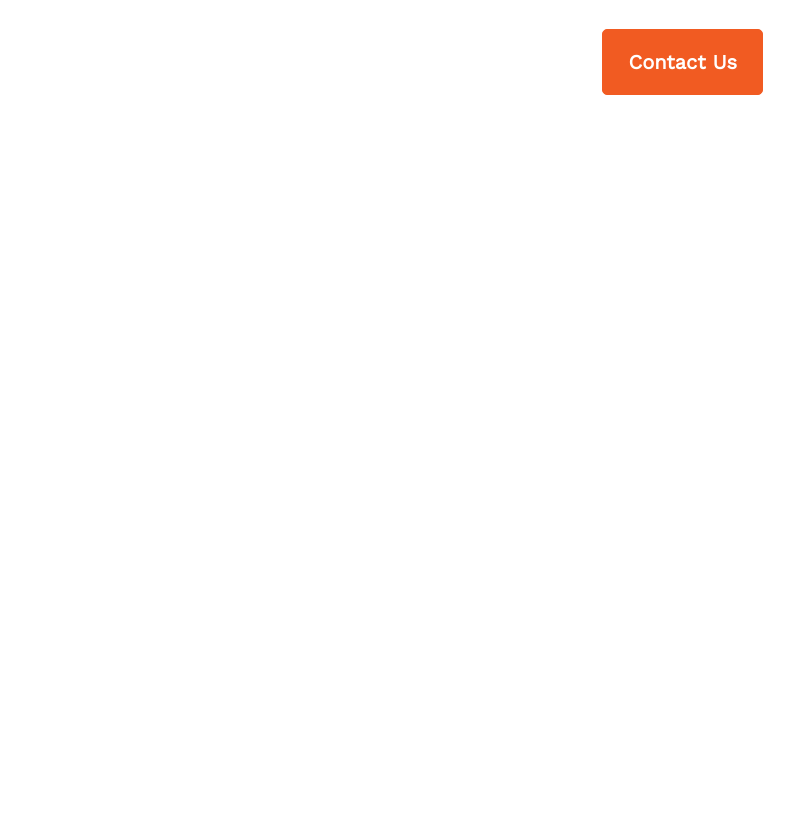
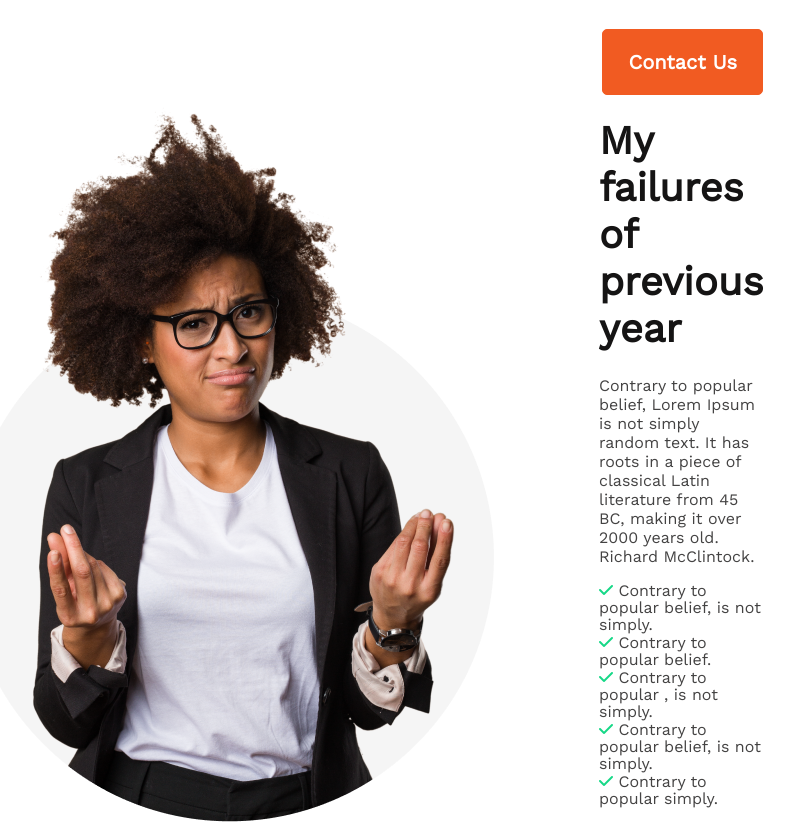
Before and after one commit to hnmahamud/new-year-new-me, a plain HTML site: page index.html in a window 1280 px wide. Shown: the part 832-1658 px from the top of the page, without its empty margins (287-1081 px from the left). Before the commit the page ends 1291 px from the top, so only its background shows below. Drawn offline with nearby package versions, Linux system fonts and the light colour scheme.

Commit message:
failure section

```diff
--- a/index.html
+++ b/index.html
@@ -22,5 +22,21 @@
         </div>
     </header>
 
+    <section class="failures-container">
+        <div class="failure">
+            <h3 class="failure-title"></h3>
+            <img src="images/person.png" alt="donation3">
+        </div>
+        <div class="failure">
+            <h3 class="failure-title">My failures of previous year</h3>
+            <p class="failure-description">Contrary to popular belief, Lorem Ipsum is not simply random text. It has roots in a piece of classical Latin literature from 45 BC, making it over 2000 years old. Richard McClintock.</p>
+            <i class="fa-solid fa-check failure-description-color"><span class="failure-description-sub"> Contrary to popular belief, is not simply.</span></i>
+            <i class="fa-solid fa-check failure-description-color"><span class="failure-description-sub"> Contrary to popular belief.</span></i>
+            <i class="fa-solid fa-check failure-description-color"><span class="failure-description-sub"> Contrary to popular , is not simply.</span></i>
+            <i class="fa-solid fa-check failure-description-color"><span class="failure-description-sub"> Contrary to popular belief, is not simply.</span></i>
+            <i class="fa-solid fa-check failure-description-color"><span class="failure-description-sub"> Contrary to popular simply.</span></i>
+        </section>
+    </div>
+
 </body>
 </html>
--- a/styles/style.css
+++ b/styles/style.css
@@ -40,3 +40,36 @@
     font-size: 20px;
     padding: 20px 25px;
 }
+
+.failures-container {
+    display: flex;
+    gap: 87px;
+    margin: 0 230px;
+    align-items: center;
+}
+
+.failure-title {
+    font-weight: 700;
+    font-size: 40px;
+    color: #151414;
+    margin-top: 130px;
+    margin-bottom: 24px;
+}
+
+.failure-description {
+    font-weight: 400;
+    font-size: 16px;
+    color: #444343;
+    margin-bottom: 16px;
+}
+
+.failure-description-sub {
+    font-weight: 400;
+    font-size: 16px;
+    color: #444343;
+    margin-bottom: 8px;
+}
+
+.failure-description-color {
+    color: #16D887;
+}
```
Also changed, not shown: images/person.png (added).
